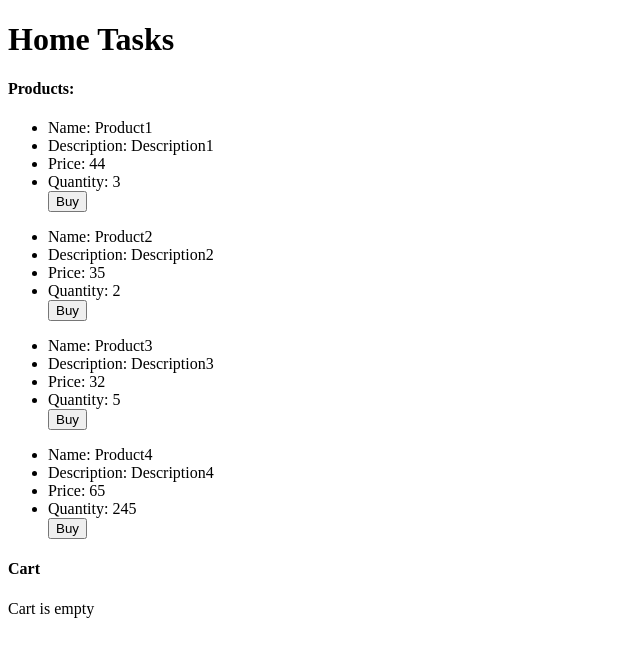
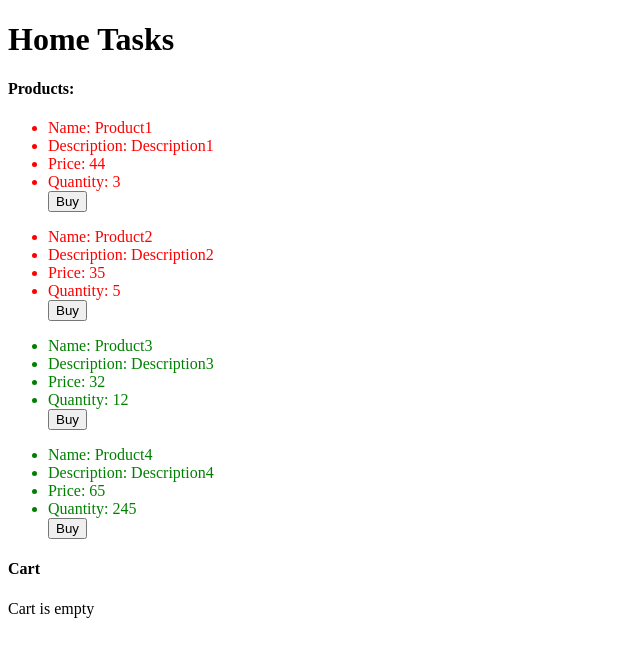
Before and after one commit to abachkay/shop, an Angular app: page / in a window 1280 px wide. Shown: the top 656 px of the page, without its empty margins (0-640 px from the left). Built offline with nearby package versions, Linux system fonts and the light colour scheme.

Commit message:
added highlighting of products with ngClass

```diff
--- a/src/app/cart/cart-list/components/cart-list.component.css
+++ b/src/app/cart/cart-list/components/cart-list.component.css
@@ -1,3 +1,5 @@
 .cart-item-selected {
+    display: block;
+    background-color: yellow;
     color: blue;
 }
--- a/src/app/products/product/components/product.component.css
+++ b/src/app/products/product/components/product.component.css
@@ -0,0 +1,6 @@
+.product-red{
+    color: red;
+}
+.product-green{
+    color: green;
+}
--- a/src/app/products/product/components/product.component.html
+++ b/src/app/products/product/components/product.component.html
@@ -1,4 +1,4 @@
-<ul>
+<ul [ngClass]="product.quantity > 10 ? 'product-green' : 'product-red'">
   <li> Name: {{product.name}} </li>
   <li> Description: {{product.description}} </li>
   <li> Price: {{product.price}} </li>
--- a/src/app/products/product/services/products.service.ts
+++ b/src/app/products/product/services/products.service.ts
@@ -11,8 +11,8 @@ export class ProductsService {
   getProducts() {
     return [
       new ProductModel('Product1', 'Description1', 44, 3),
-      new ProductModel('Product2', 'Description2', 35, 2),
-      new ProductModel('Product3', 'Description3', 32, 5),
+      new ProductModel('Product2', 'Description2', 35, 5),
+      new ProductModel('Product3', 'Description3', 32, 12),
       new ProductModel('Product4', 'Description4', 65, 245),
     ];
   }
```
